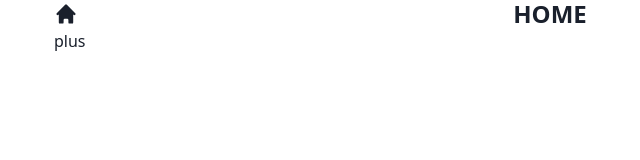
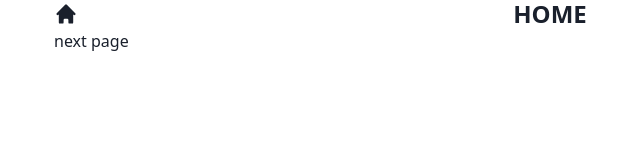
Before and after one commit to deaduchiha/asr-dade, a Next.js app: page / in a window 1280 px wide. Shown: the top 160 px of the page, without its empty margins (90-730 px from the left). Built offline with nearby package versions, Linux system fonts and the light colour scheme.

Commit message:
pref: fix names of pages

```diff
--- a/src/components/templates/GenderPage.tsx
+++ b/src/components/templates/GenderPage.tsx
@@ -5,9 +5,9 @@ const GenderPage = () => {
 
   return (
     <>
-      <button onClick={() => nextPage()}>plus</button>
+      <button onClick={() => nextPage()}>next page</button>
       <br />
-      <button onClick={() => prevPage()}>minus</button>
+      <button onClick={() => prevPage()}>prev page</button>
     </>
   );
 };
--- a/src/components/templates/HeightPage.tsx
+++ b/src/components/templates/HeightPage.tsx
@@ -1,12 +1,14 @@
 import { usePageStore } from "@/app/providers";
 
 const HeightPage = () => {
-  const { nextPage } = usePageStore((state) => state);
+  const { nextPage, prevPage } = usePageStore((state) => state);
 
   return (
-    <div>
-      <button onClick={() => nextPage()}>plus</button>
-    </div>
+    <>
+      <button onClick={() => nextPage()}>next page</button>
+      <br />
+      <button onClick={() => prevPage()}>prev page</button>
+    </>
   );
 };
 
--- a/src/components/templates/HomePage.tsx
+++ b/src/components/templates/HomePage.tsx
@@ -15,13 +15,13 @@ const HomePage = () => {
     case 0:
       return <StartPage />; // start
     case 1:
-      return <GenderPage />; // second page
+      return <GenderPage />; // first page
     case 2:
-      return <WeightPage />; // third page
+      return <WeightPage />; // second page
     case 3:
-      return <HeightPage />; // fourth page
+      return <HeightPage />; // third page
     case 4:
-      return <ResultPage />; // fifth page
+      return <ResultPage />; // fourth page
   }
 };
 
--- a/src/components/templates/ResultPage.tsx
+++ b/src/components/templates/ResultPage.tsx
@@ -1,12 +1,8 @@
-import { usePageStore } from "@/app/providers";
-
 const ResultPage = () => {
-  const { nextPage } = usePageStore((state) => state);
-
   return (
-    <div>
-      <button onClick={() => nextPage()}>plus</button>
-    </div>
+    <>
+      <h1>end page</h1>
+    </>
   );
 };
 
--- a/src/components/templates/StartPage.tsx
+++ b/src/components/templates/StartPage.tsx
@@ -5,7 +5,7 @@ const StartPage = () => {
 
   return (
     <>
-      <button onClick={() => nextPage()}>plus</button>
+      <button onClick={() => nextPage()}>next page</button>
     </>
   );
 };
--- a/src/components/templates/WeightPage.tsx
+++ b/src/components/templates/WeightPage.tsx
@@ -1,11 +1,13 @@
 import { usePageStore } from "@/app/providers";
 
 const WeightPage = () => {
-  const { nextPage } = usePageStore((state) => state);
+  const { nextPage, prevPage } = usePageStore((state) => state);
 
   return (
     <>
-      <button onClick={() => nextPage()}>plus</button>
+      <button onClick={() => nextPage()}>next page</button>
+      <br />
+      <button onClick={() => prevPage()}>prev page</button>
     </>
   );
 };
```
Also changed, not shown: 1 other file (tests, documents, lock files or other folders).
